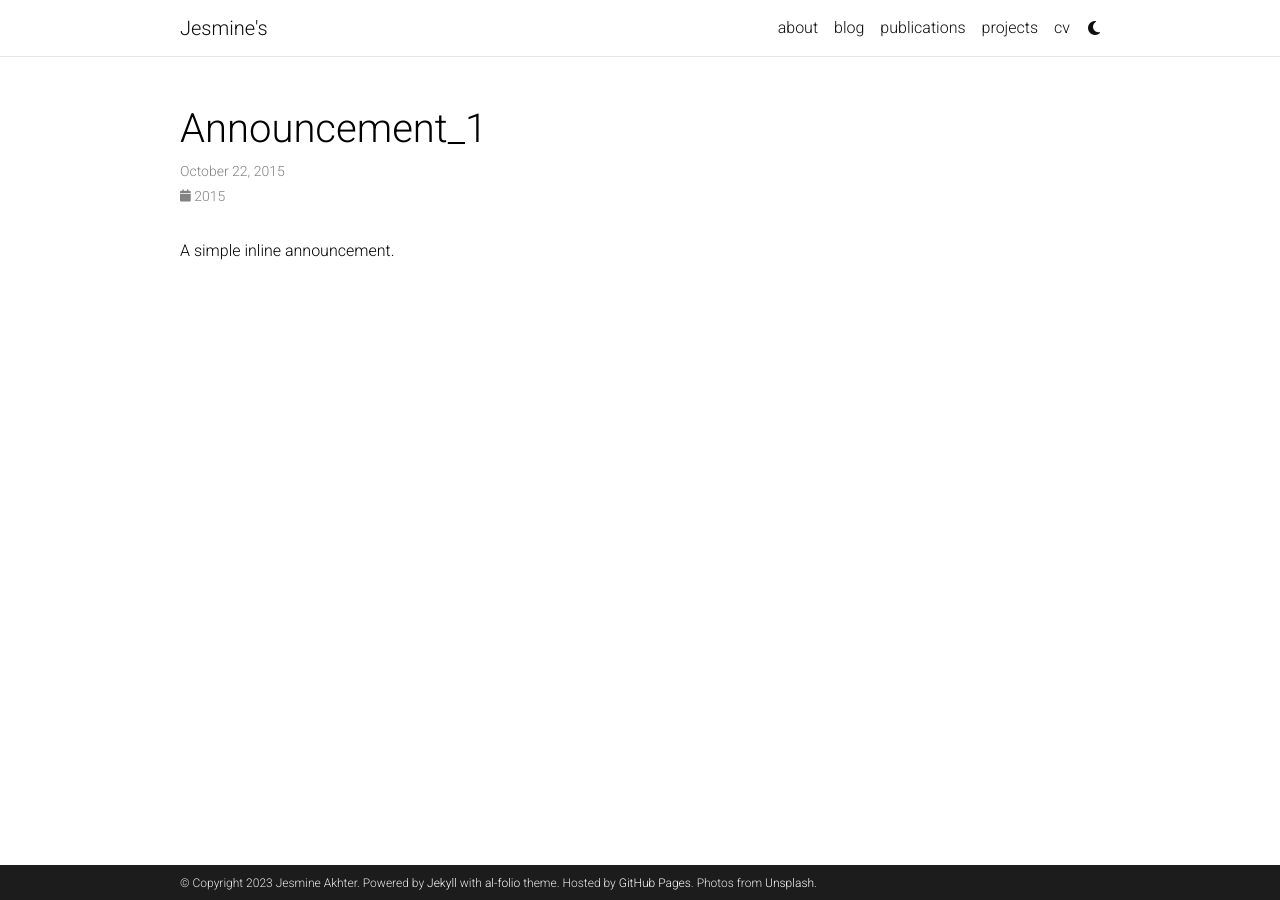
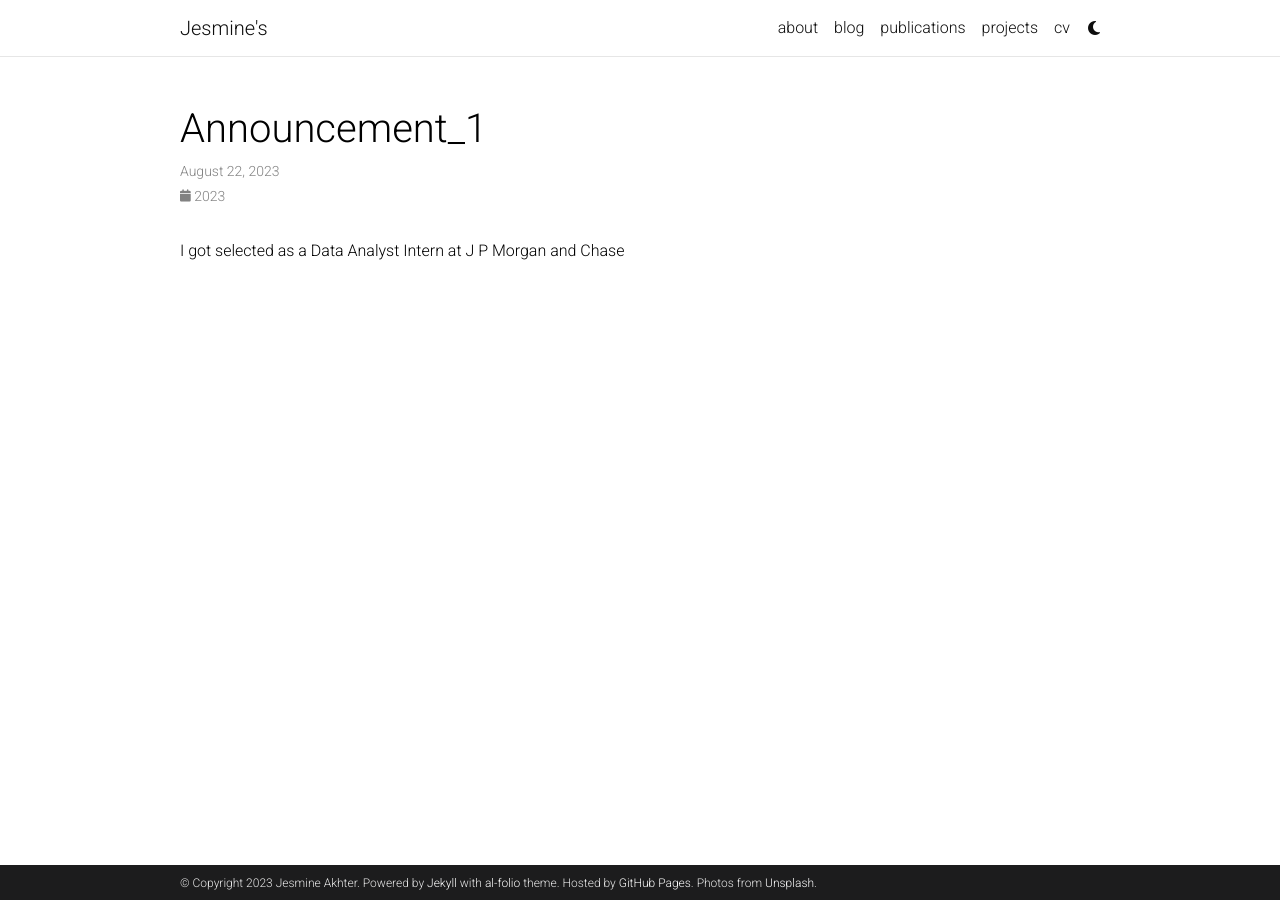
Before and after one commit to JA-26-01/JA-26-01.github.io, a Jekyll site: the page built from _news/announcement_1.md, in a window 1280 px wide. Built offline with Jekyll 4.4.1, drawn with Linux system fonts in a browser that asks for light colours; comment, search, counter and statistics services are not loaded; a style sheet for code colours, icons or effects is not loaded.

```diff
--- a/_news/announcement_1.md
+++ b/_news/announcement_1.md
@@ -1,8 +1,8 @@
 ---
 layout: post
-date: 2015-10-22 15:59:00-0400
+date: 2023-08-22 15:59:00-0400
 inline: true
 related_posts: false
 ---
 
-A simple inline announcement.
+I got selected as a Data Analyst Intern at J P Morgan and Chase
```
Also changed, not shown: cv_later.md (renamed from _pages/cv.md, +1 -1 lines).
